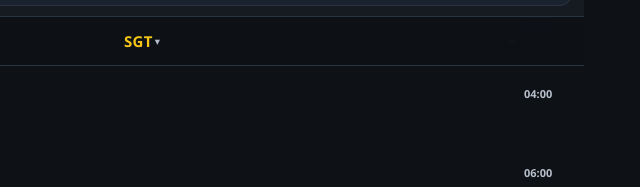
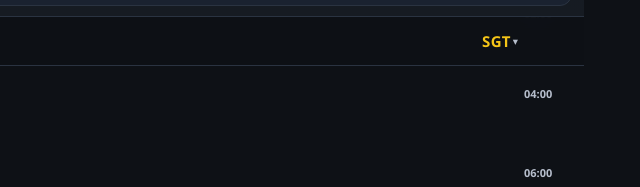
Before and after one commit to ross-veitch/jetlag-coach, a plain HTML site: page index.html in a window 1280 px wide. Shown: the part 223-410 px from the top of the page, 506-1146 px from the left. Drawn offline with Linux system fonts and the light colour scheme.

Commit message:
Right-align secondary timezone label in timeline header
- Add CSS rule to align the right timezone dropdown to the right edge
- Keeps left timezone centered, moves right timezone from middle to right
- Aligns with the right time column as intended
- No functional changes to dropdown behavior

```diff
--- a/css/app.css
+++ b/css/app.css
@@ -150,6 +150,9 @@ body {
   display: flex; align-items: center; justify-content: center; gap: 2px;
   min-height: 48px; padding: 4px 2px;
   color: var(--accent); cursor: pointer;
+}
+.tz-head:last-child {
+  justify-content: flex-end;
 }
 .tz-head .tz-abbr {
   font-size: 0.9375rem; font-weight: 750; letter-spacing: 0.02em;
```
